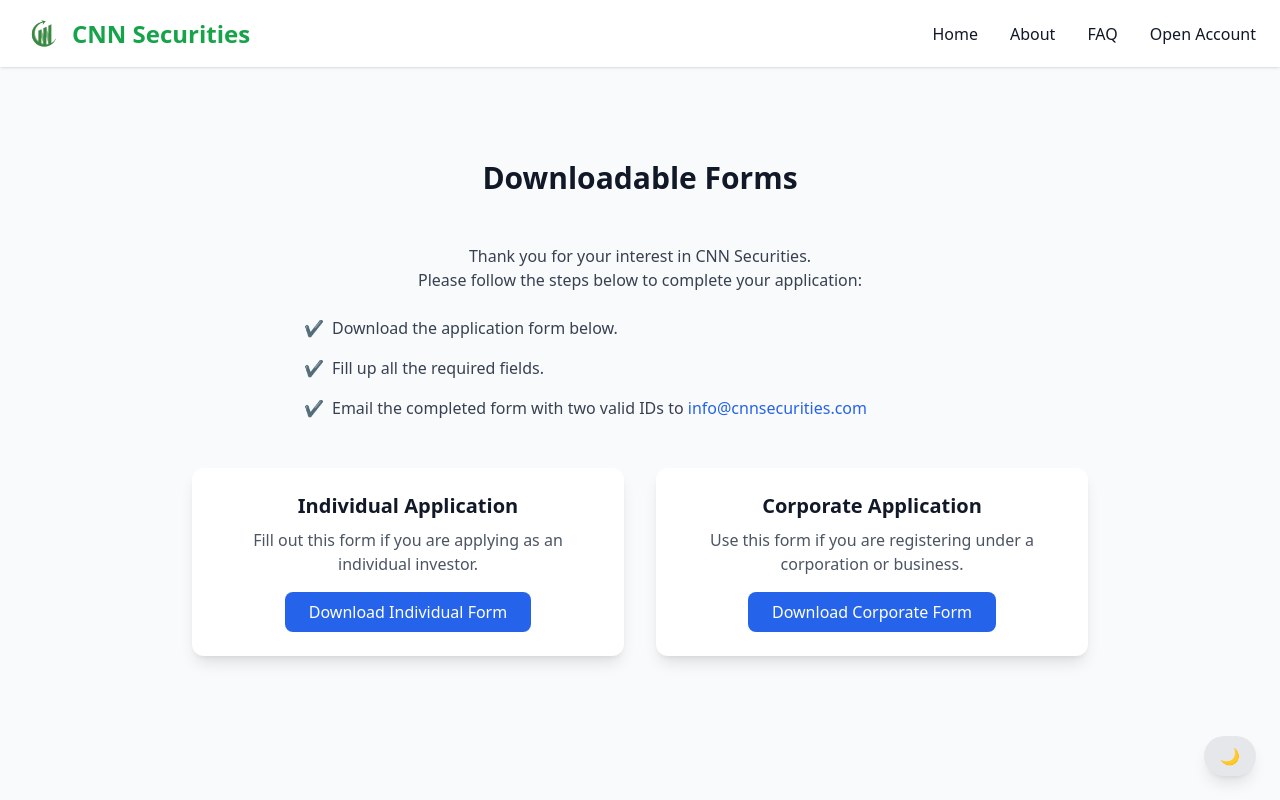
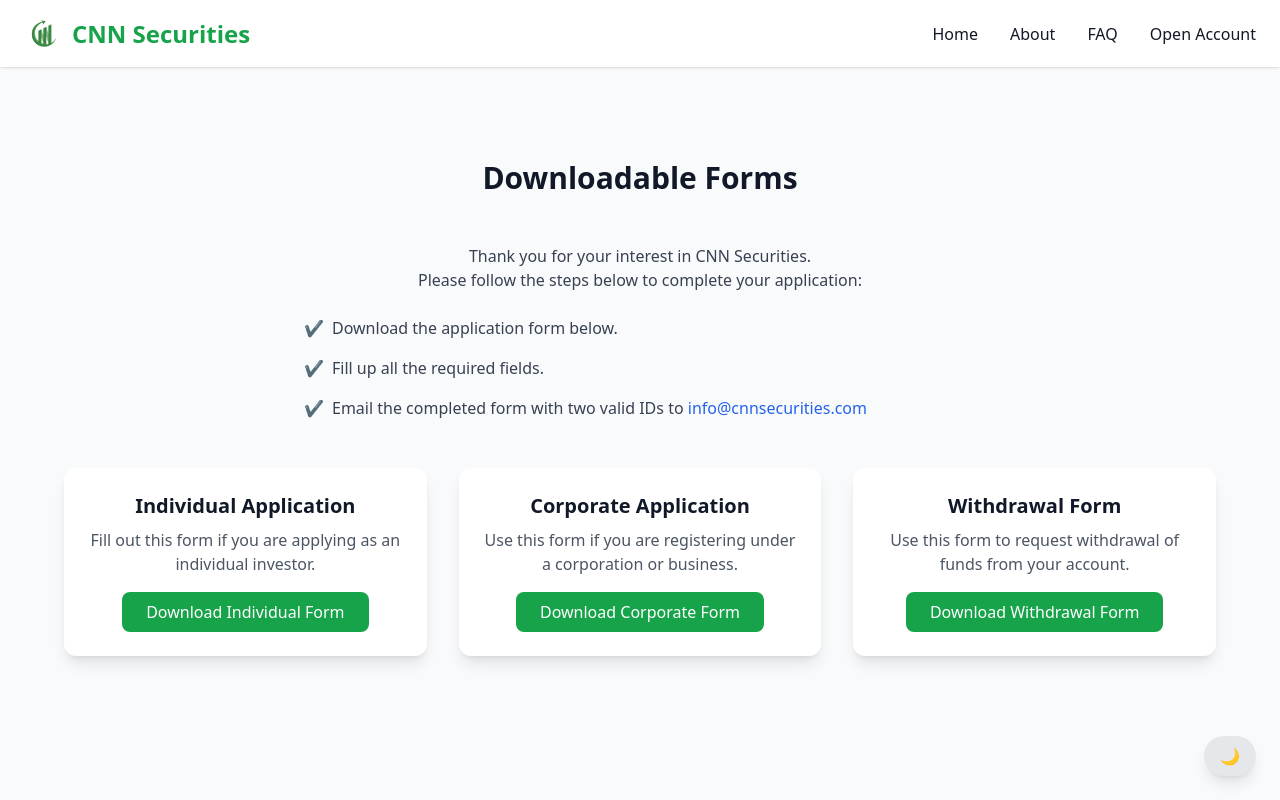
Before and after one commit to billyjoeempaynado/CNN-Website-Frameworks, a Next.js app: page /forms in a window 1280 px wide. Shown: the top 800 px of the page. Built offline with nearby package versions, Linux system fonts and the light colour scheme.

Commit message:
update forms

```diff
--- a/app/forms/page.js
+++ b/app/forms/page.js
@@ -69,7 +69,7 @@ export default function FormsPage() {
       </motion.div>
 
       {/* Cards */}
-      <div className="grid md:grid-cols-2 gap-8 max-w-4xl mx-auto">
+      <div className="grid md:grid-cols-3 gap-8 max-w-6xl mx-auto">
         {/* Individual Form */}
         <motion.div
           className="bg-white dark:bg-gray-800 shadow-lg rounded-xl p-6 text-center hover:shadow-xl transition"
@@ -88,7 +88,7 @@ export default function FormsPage() {
           <Link
             href="/assets/Individual_Caif.pdf"
             target="_blank"
-            className="inline-block px-6 py-2 bg-blue-600 text-white rounded-lg hover:bg-blue-700 transition"
+            className="inline-block px-6 py-2 bg-green-600 text-white rounded-lg hover:bg-green-700 transition"
           >
             Download Individual Form
           </Link>
@@ -113,9 +113,33 @@ export default function FormsPage() {
           <Link
             href="/assets/Corporate_Caif.pdf"
             target="_blank"
-            className="inline-block px-6 py-2 bg-blue-600 text-white rounded-lg hover:bg-blue-700 transition"
+            className="inline-block px-6 py-2 bg-green-600 text-white rounded-lg hover:bg-green-700 transition"
           >
             Download Corporate Form
+          </Link>
+        </motion.div>
+
+        {/* Withdrawal Form */}
+        <motion.div
+          className="bg-white dark:bg-gray-800 shadow-lg rounded-xl p-6 text-center hover:shadow-xl transition"
+          initial="hidden"
+          whileInView="visible"
+          viewport={{ once: true }}
+          variants={fadeInUp}
+          transition={{ duration: 1.2 }}
+        >
+          <h2 className="text-xl font-semibold mb-2 text-gray-900 dark:text-gray-100">
+            Withdrawal Form
+          </h2>
+          <p className="text-gray-600 dark:text-gray-400 mb-4">
+            Use this form to request withdrawal of funds from your account.
+          </p>
+          <Link
+            href="/assets/Withdrawal-Form.pdf"
+            target="_blank"
+            className="inline-block px-6 py-2 bg-green-600 text-white rounded-lg hover:bg-green-700 transition"
+          >
+            Download Withdrawal Form
           </Link>
         </motion.div>
       </div>
```
Also changed, not shown: 1 other file (tests, documents, lock files or other folders).
